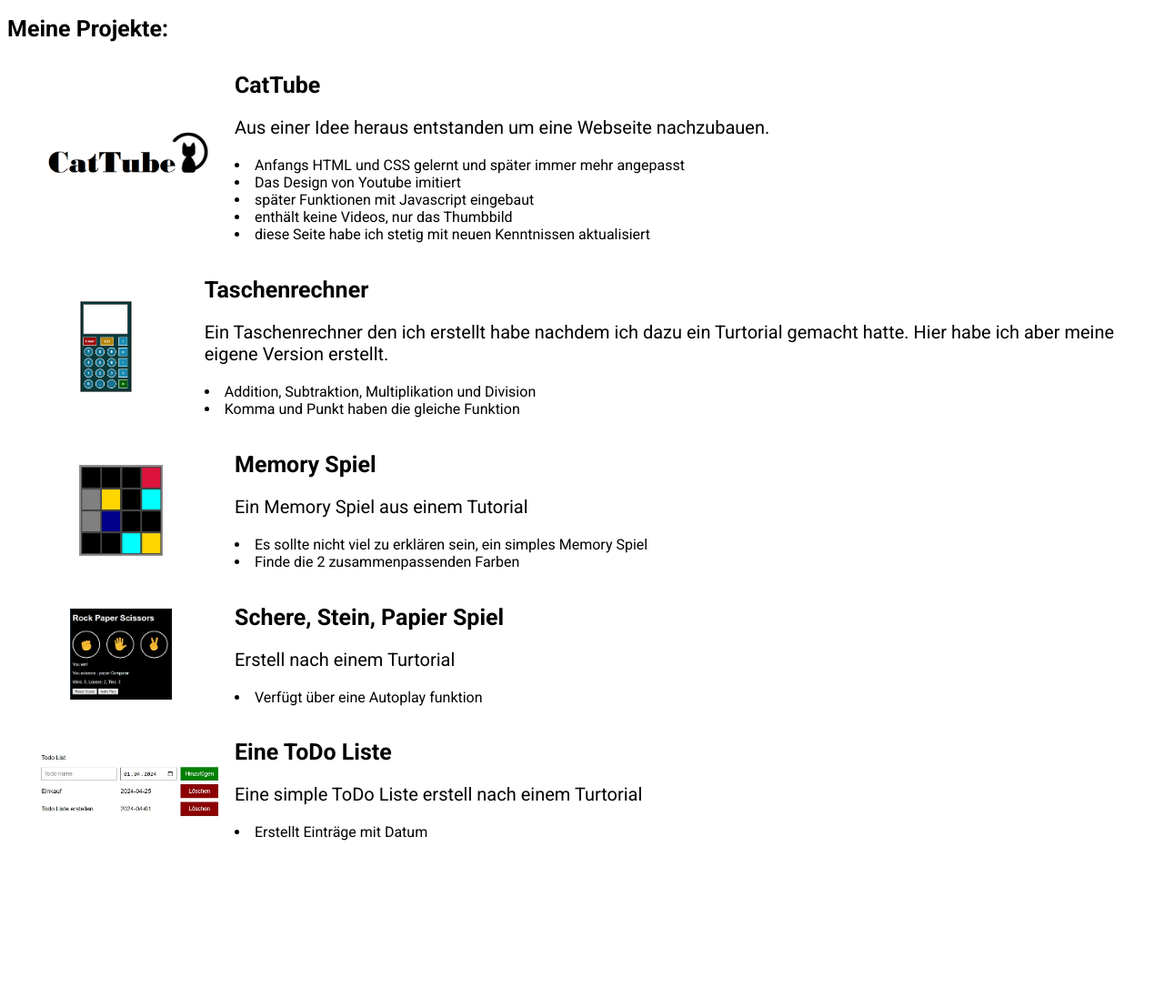
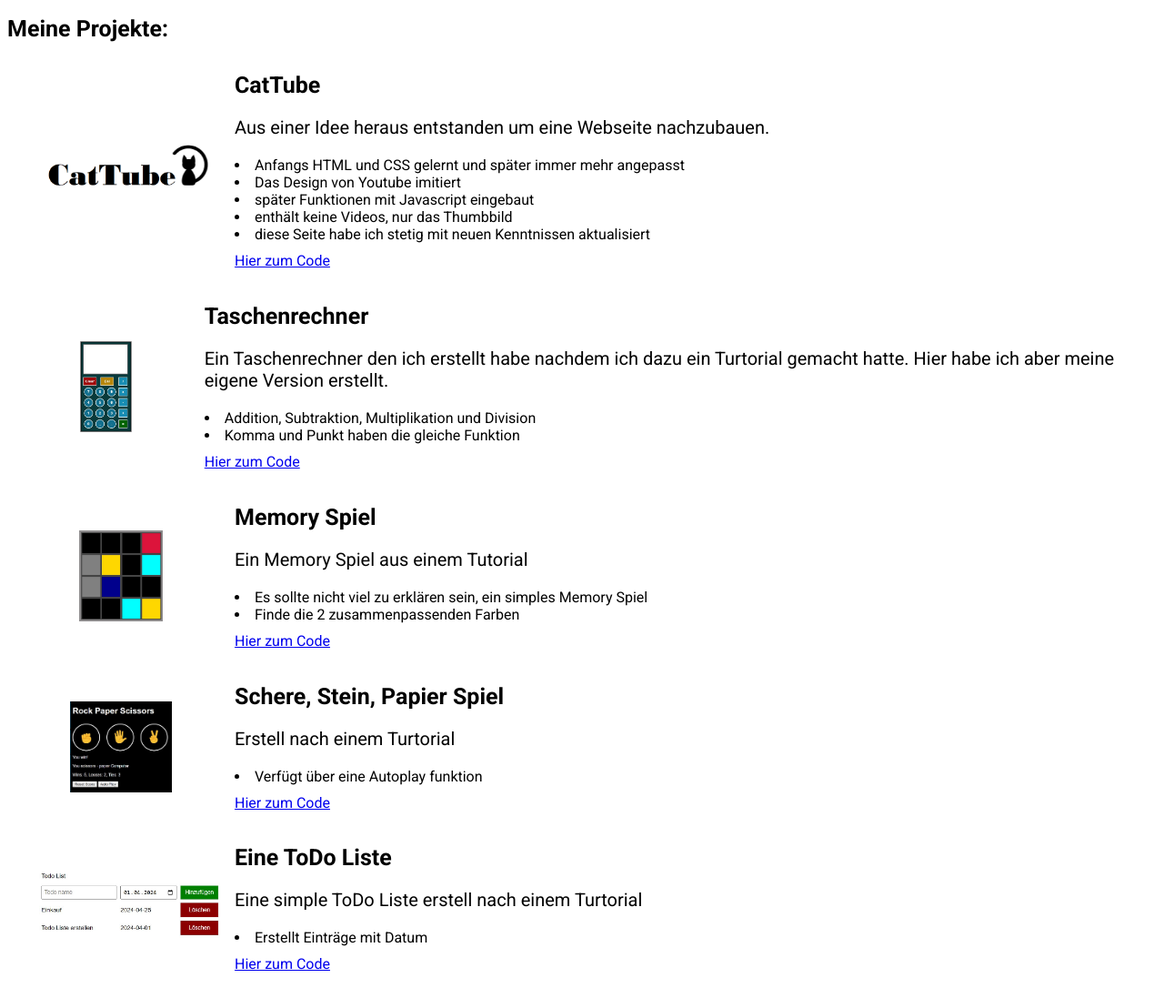
Before and after one commit to buchsination/Main, a plain HTML site: page index.html in a window 1280 px wide. Shown: the whole page at 91% size. Before the commit the page ends 952 px from the top, so only its background shows below. Drawn offline with Linux system fonts and the light colour scheme.

Commit message:
Add files via upload

```diff
--- a/index.css
+++ b/index.css
@@ -42,3 +42,7 @@ p {
   padding-top: 20px;
   cursor: pointer;
 }
+
+.code {
+  margin-top: 10px;
+}
--- a/index.html
+++ b/index.html
@@ -31,7 +31,13 @@
     <li>später Funktionen mit Javascript eingebaut</li>
     <li>enthält keine Videos, nur das Thumbbild</li>
     <li>diese Seite habe ich stetig mit neuen Kenntnissen aktualisiert</li>
+    <div class="code">
+      <a href="https://github.com/buchsination/CatTube.git">
+        Hier zum Code
+      </a>
+    </div>
   </div>
+
 </div>
 
 <div class="projekte">
@@ -46,6 +52,12 @@
     <p>Ein Taschenrechner den ich erstellt habe nachdem ich dazu ein Turtorial gemacht hatte. Hier habe ich aber meine eigene Version erstellt.</p>
     <li>Addition, Subtraktion, Multiplikation und Division</li>
     <li>Komma und Punkt haben die gleiche Funktion</li>
+
+    <div class="code">
+      <a href="https://github.com/buchsination/Calc.git">
+        Hier zum Code
+      </a>
+    </div>
   </div>
 </div>
 
@@ -61,6 +73,12 @@
     <p>Ein Memory Spiel aus einem Tutorial</p>
     <li>Es sollte nicht viel zu erklären sein, ein simples Memory Spiel</li>
     <li>Finde die 2 zusammenpassenden Farben</li>
+
+    <div class="code">
+      <a href="https://github.com/buchsination/Memory.git">
+        Hier zum Code
+      </a>
+    </div>
   </div>
 </div>
 
@@ -75,6 +93,12 @@
     <h1>Schere, Stein, Papier Spiel</h1>
     <p>Erstell nach einem Turtorial</p>
     <li>Verfügt über eine Autoplay funktion</li>
+
+    <div class="code">
+      <a href="https://github.com/buchsination/SSP.git">
+        Hier zum Code
+      </a>
+    </div>
   </div>
 </div>
 
@@ -90,6 +114,11 @@
     <p>Eine simple ToDo Liste erstell nach einem Turtorial</p>
     <li>Erstellt Einträge mit Datum</li>
 
+    <div class="code">
+      <a href="https://github.com/buchsination/Todo.git">
+        Hier zum Code
+      </a>
+    </div>
   </div>
 </div>
 
```
